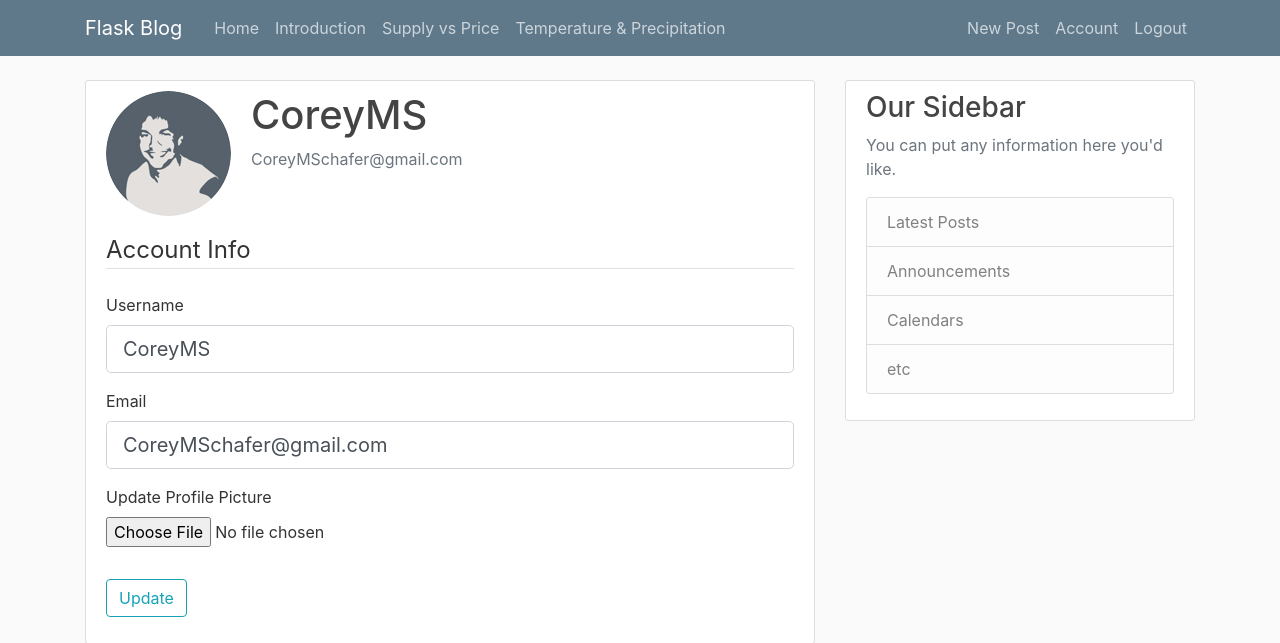
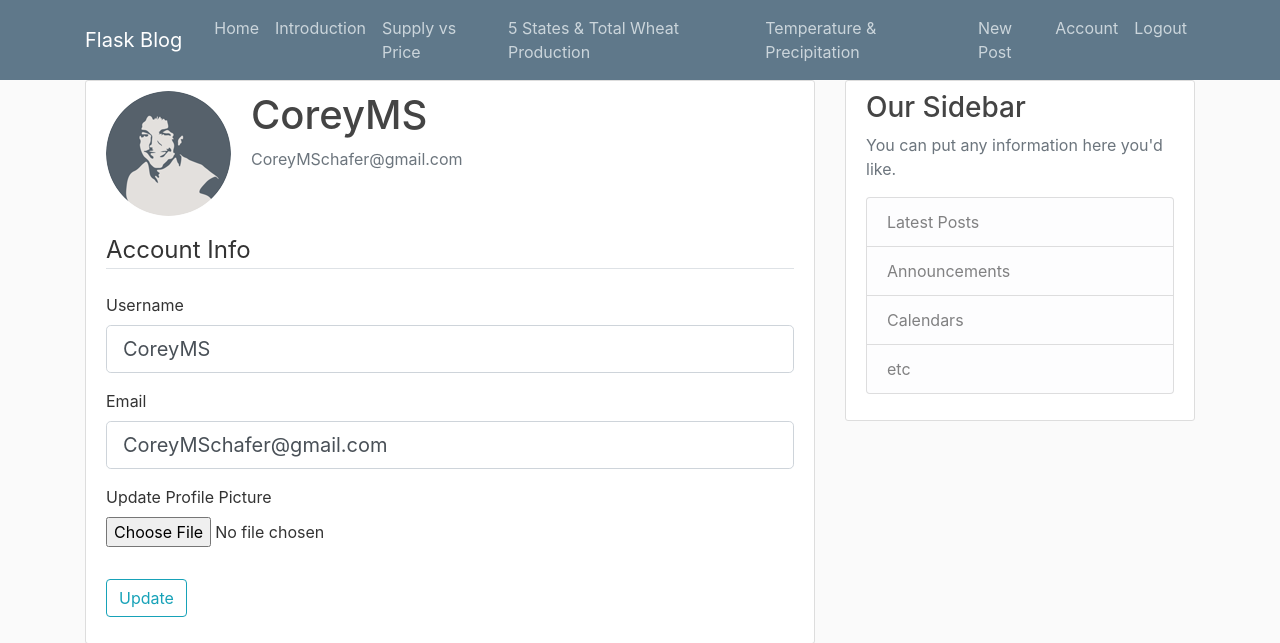
Before and after one commit to larryback/Flask-App-Project, a Flask app: page /account in a window 1280 px wide. Shown: the top 643 px of the page. Run offline with Flask 2, Linux system fonts and the light colour scheme; a user stored in the database is signed in; some libraries are stand-ins or nearby versions.

Commit message:
5월10일오후학원

```diff
--- a/flaskblog/routes.py
+++ b/flaskblog/routes.py
@@ -25,6 +25,10 @@ def introduction():
 @app.route("/supply_vs_price")
 def supply_vs_price():
     return render_template('supply_vs_price.html', title='Supply vs Price')
+
+@app.route("/five_states_and_total_wheat_production")
+def five_states_and_total_wheat_production():
+    return render_template('five_states_and_total_wheat_production.html', title='5 States & Total Wheat Production')
 
 @app.route("/temperature_and_precipitation")
 def temperature_and_precipitation():
--- a/flaskblog/templates/layout.html
+++ b/flaskblog/templates/layout.html
@@ -29,6 +29,7 @@
               <a class="nav-item nav-link" href="{{ url_for('home') }}">Home</a>
               <a class="nav-item nav-link" href="{{ url_for('introduction') }}">Introduction</a>
               <a class="nav-item nav-link" href="{{ url_for('supply_vs_price') }}">Supply vs Price</a>
+              <a class="nav-item nav-link" href="{{ url_for('five_states_and_total_wheat_production') }}">5 States & Total Wheat Production</a>
               <a class="nav-item nav-link" href="{{ url_for('temperature_and_precipitation') }}">Temperature & Precipitation</a>
             </div>
             <!-- Navbar Right Side -->
--- a/run.py
+++ b/run.py
@@ -3,4 +3,4 @@ from flaskblog import app
 import json
 
 if __name__ == '__main__':
-    app.run(host='0.0.0.0', port=80)
+    app.run(debug=True)
```
